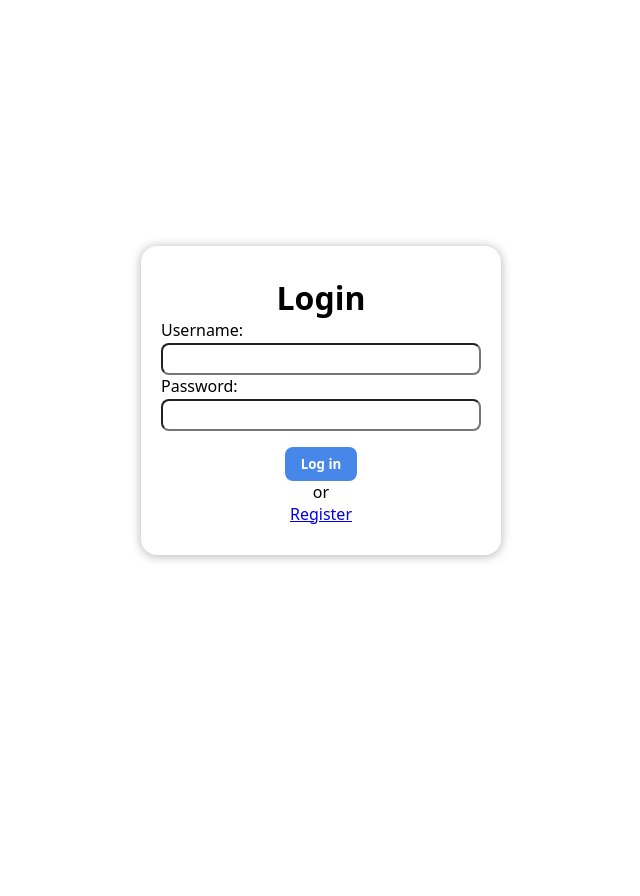
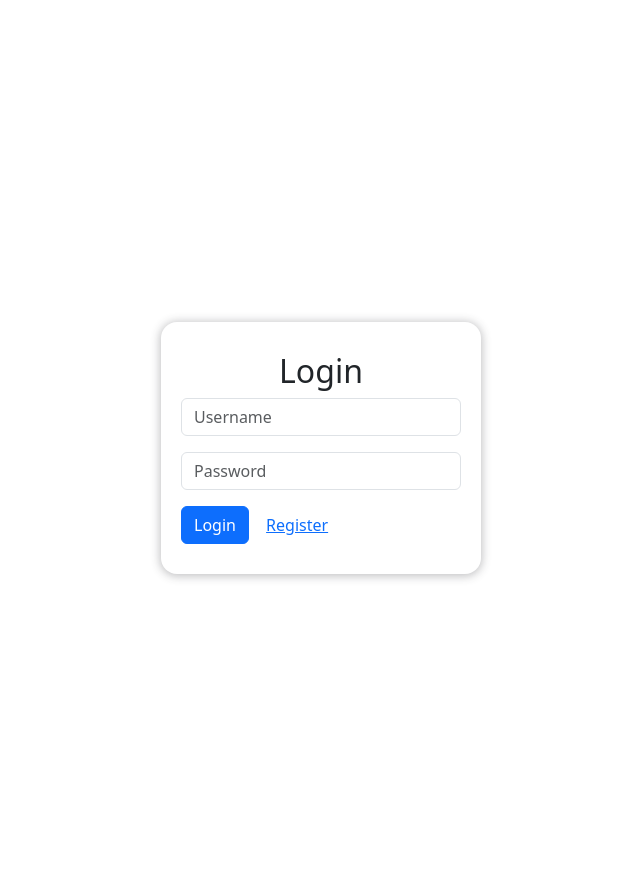
Before and after one commit to Xzud/FINALS---3rd-YEAR, a PHP site: page /login.php in a window 1280 px wide. Shown: the whole page, without its empty margins (319-959 px from the left). Before the commit the page ends 561 px from the top, so only its background shows below. Run offline with PHP 8.4, Linux system fonts and the light colour scheme.

Commit message:
update pdo design and infrastructure

```diff
--- /dev/null
+++ b/PDO/head.php
@@ -0,0 +1,7 @@
+
+<meta charset="UTF-8">
+<meta name="viewport" content="width=device-width, initial-scale=1.0">
+<link rel="stylesheet" href="./../styles.css">
+<link href="https://cdn.jsdelivr.net/npm/bootstrap@5.3.0/dist/css/bootstrap.min.css" rel="stylesheet">
+<script src="https://cdn.jsdelivr.net/npm/bootstrap@5.3.0/dist/js/bootstrap.bundle.min.js"></script>
+<script src="https://cdn.jsdelivr.net/npm/@tailwindcss/browser@4"></script>
--- a/PDO/login.php
+++ b/PDO/login.php
@@ -35,36 +35,31 @@ if ($_SERVER["REQUEST_METHOD"] === "POST") {
 }
 
 ?>
-
 <!DOCTYPE html>
-<html lang="en">
+<html>
 
 <head>
-    <meta charset="UTF-8">
-    <meta name="viewport" content="width=device-width, initial-scale=1.0">
-    <title>Document</title>
-    <link rel="stylesheet" href="style.css">
+    <title>Login</title>
+    <?php include './head.php'; ?>
 </head>
 
-<body>
+<body class="container py-5">
     <div class="wrapper">
-        <form method="POST" class="login box">
-            <h1>Login</h1>
-            <div>
-                <div class="pair">Username: <input type="text" name="username" id="username" required></div>
-                <?php if (isset($message)) { ?>
-                    <span class="error"><?= $message ?></span>
-                <?php } ?>
-                <div class="pair">Password: <input type="password" name="password" id="password" required></div>
-            </div>
-            <div class="btn-group">
-                <button type="submit" class="btn">Log in</button>
-                <span>or</span>
-                <a href="register.php">Register</a>
-            </div>
-        </form>
+        <div class="box w-[20rem]" >
+            <h2>Login</h2>
+
+            <form action="login.php" method="post" class="w-full">
+                <div class="mb-3">
+                    <input type="text" name="username" class="form-control" required placeholder="Username">
+                </div>
+                <div class="mb-3">
+                    <input type="password" name="password" class="form-control" required placeholder="Password">
+                </div>
+                <button type="submit" class="btn btn-primary">Login</button>
+                <a href="register.php" class="btn btn-link">Register</a>
+            </form>
+        </div>
     </div>
-
 </body>
 
 </html>
--- a/PDO/style.css
+++ b/PDO/styles.css
@@ -15,15 +15,13 @@ body{
     width: 100rem;
 
     display: flex;
+    flex-direction: column;
     align-items: center;
     justify-content: center;
 }
 
 .box{
     box-shadow: 0px 1px 10px 1px #33333a50;
-}
-
-.login.box{
     display: flex;
     border-radius: 1rem;
     padding: 30px 20px;
@@ -32,14 +30,15 @@ body{
     justify-content: space-between;
 }
 
-.login .pair{
+
+.box .pair{
     display: flex;
     flex-direction: column;
     gap: 2px;
     width: 20rem;
 }
 
-.login .pair input{
+.box .pair input{
     height: 2rem;
     padding: 0 10px;
     border-radius: .5rem;
```
Also changed, not shown: PDO/dashboard.php (+10 -11 lines), PDO/register.php (+29 -9 lines).
